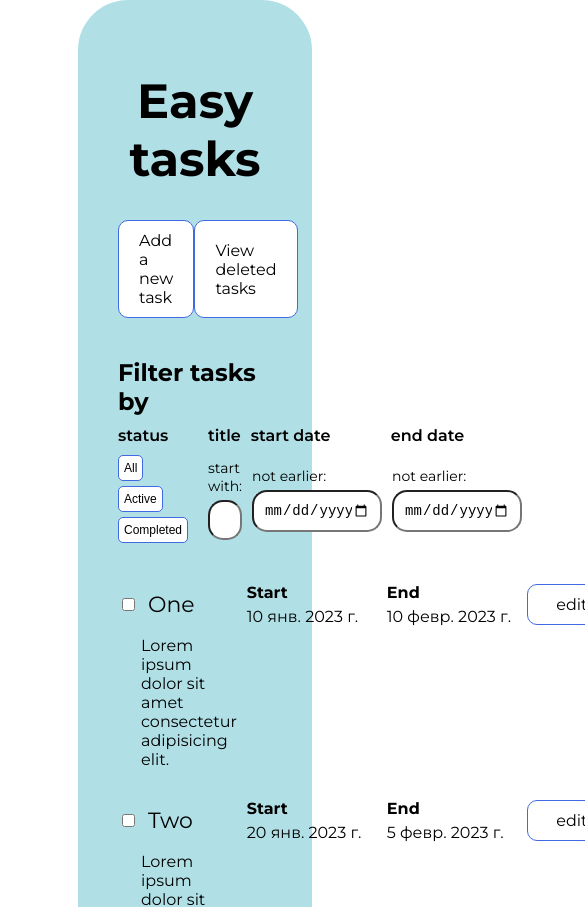
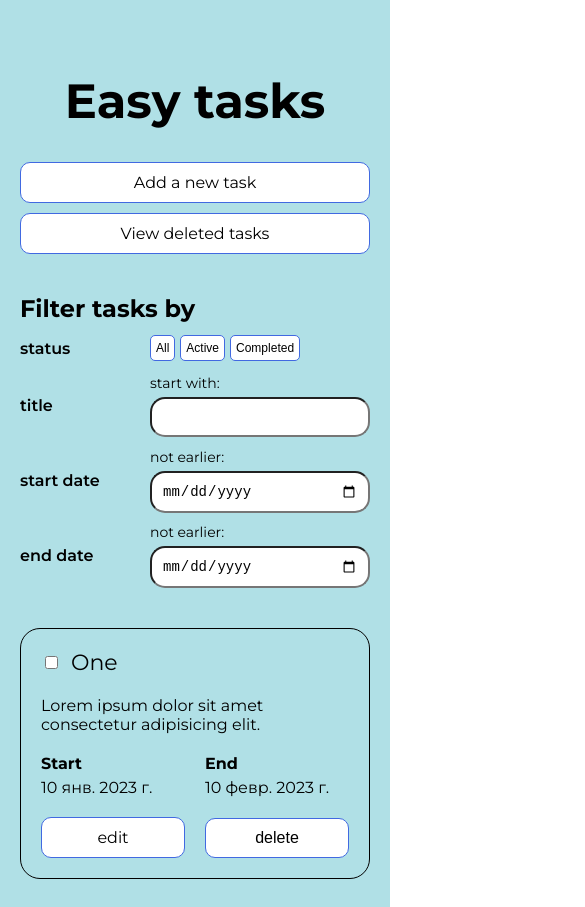
Before and after one commit to iamdejar/todo-list-react, a React (Create React App) app: page / in a window 390 px wide. Shown: the top 907 px of the page, 585 px wide, since content can reach past the window. Built offline with nearby package versions, Linux system fonts and the light colour scheme.

Commit message:
style: added styles for mobile

```diff
--- a/src/App.scss
+++ b/src/App.scss
@@ -16,13 +16,21 @@ body {
 }
 
 .todolist-body {
-    background-color: powderblue;
+  background-color: powderblue;
 
-    width: 60vw;
-    min-height: 50vh;
+  min-height: 50vh;
+  max-width: 100vw;
 
+  padding: 40px 20px;
+
+  @media (min-width: 768px) {
+    margin: 40px;
     padding: 40px;
     border-radius: 50px;
+  }
+  @media (min-width: 1280px) {
+    width: 70vw;
+  }
 }
 
 .h1 {
@@ -47,9 +55,20 @@ body {
   font-size: 16px;
 }
 
-.space-between {
+.top-buttons {
   display: flex;
-  justify-content: space-between;
+  gap: 10px;
+
+  @media (max-width: 767px) {
+    flex-direction: column;
+
+    .button {
+      width: 100%;
+    }
+  }
+  @media (min-width: 768px) {
+    justify-content: space-between;
+  }
 }
 
 .mb20 {
--- a/src/components/Filters/Filters.module.scss
+++ b/src/components/Filters/Filters.module.scss
@@ -1,12 +1,22 @@
 .filters {
   margin: 40px 0;
   display: flex;
-  flex-direction: column;
-  gap: 10px;
+  flex-wrap: wrap;
+  row-gap: 10px;
+  column-gap: 40px;
+
+  @media (min-width: 1024px) {
+    flex-direction: column;
+    gap: 10px;
+  }
 }
 
 .title {
   margin: 0;
+
+  @media (max-width: 1023px) {
+    width: 100%;
+  }
 }
 
 .columnTitle {
@@ -17,14 +27,30 @@
 .row {
   display: grid;
   align-items: center;
-  grid-template-columns: 80px 1fr repeat(2, 130px) repeat(2, 90px);
   gap: 10px;
+
+  @media (max-width: 1023px) {
+    grid-template-rows: 30px repeat(3, 1fr);
+
+    &:nth-child(2) {
+      width: 90px;
+    }
+    &:nth-child(3) {
+      width: calc(100% - 130px);
+    }
+  }
+  @media (min-width: 1024px) {
+    grid-template-columns: 80px 1fr repeat(2, 130px) repeat(2, 90px);
+  }
 }
 
 .buttons {
   display: flex;
-  flex-direction: column;
   gap: 5px;
+
+  @media (min-width: 1024px) {
+    flex-direction: column;
+  }
 }
 
 .button {
--- a/src/components/Task/Task.module.scss
+++ b/src/components/Task/Task.module.scss
@@ -1,8 +1,18 @@
 .row {
   display: grid;
   align-items: center;
-  grid-template-columns: 1fr repeat(2, 130px) repeat(2, 90px);
-  gap: 10px;
+
+  gap: 20px;
+  grid-template-columns: repeat(2, 1fr);
+
+  padding: 20px;
+  border: 1px solid;
+  border-radius: 20px;
+
+  @media (min-width: 1024px) {
+    grid-template-columns: 1fr repeat(2, 130px) repeat(2, 90px);
+    gap: 10px;
+  }
 
   &.deleted {
     pointer-events: none;
@@ -11,6 +21,10 @@
 
   a, button {
     width: 100%;
+
+    @media (max-width: 1023px) {
+      order: 2;
+    }
   }
 }
 
@@ -18,6 +32,10 @@
   display: flex;
   gap: 10px;
   cursor: pointer;
+
+  @media (max-width: 1023px) {
+    grid-column: 1 / 3;
+  }
 }
 
 .title {
@@ -31,8 +49,18 @@
   gap: 5px;
 
   height: 100%;
+
+  @media (max-width: 1023px) {
+    order: 1;
+  }
 }
 
 .description {
-  padding-left: 23px;
+
+  @media (max-width: 1023px) {
+    grid-column: 1 / 3;
+  }
+  @media (min-width: 1023px) {
+    padding-left: 23px;
+  }
 }
--- a/src/pages/List.jsx
+++ b/src/pages/List.jsx
@@ -6,7 +6,7 @@ export const List = () => {
 
   return (
     <>
-    <div className='space-between'>
+    <div className='top-buttons'>
       <Link to="/task" className='button'>Add a new task</Link>
       <Link to="/trash" className='button'>View deleted tasks</Link>
     </div>
```
